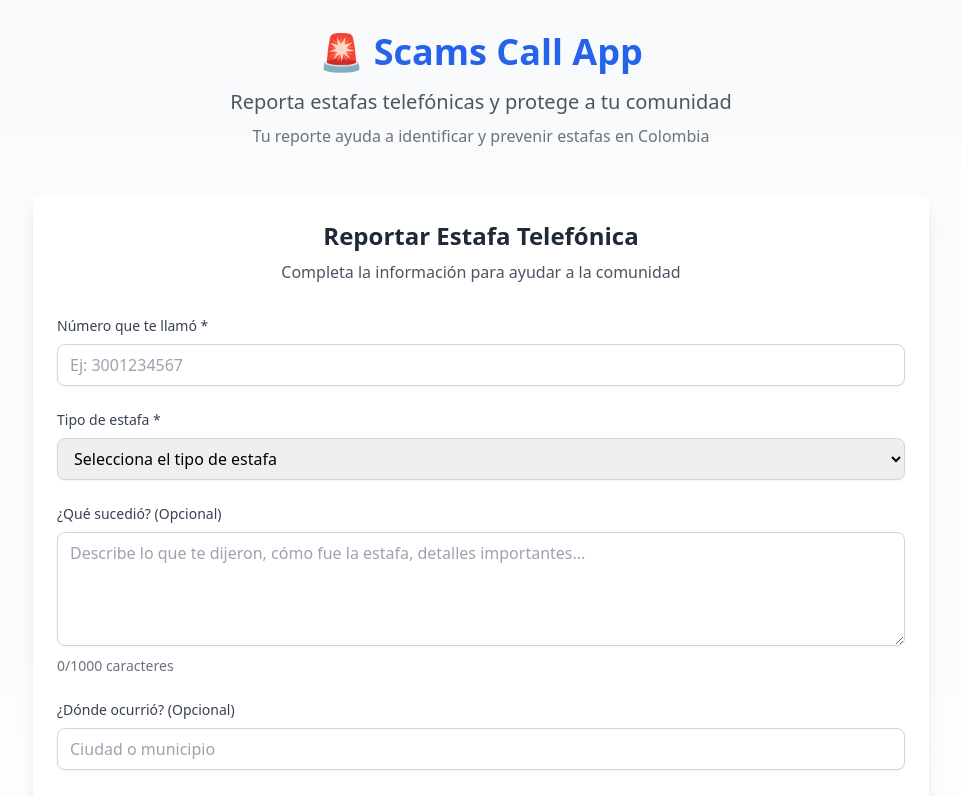
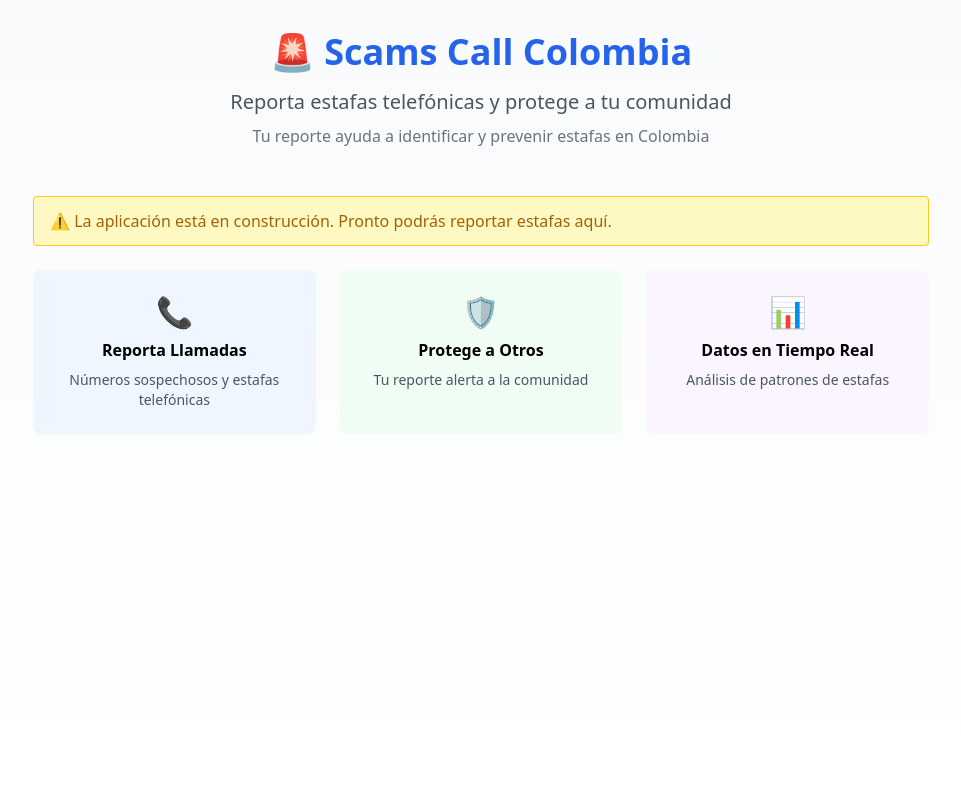
Before and after one commit to MarioAcostaDevSATI/ScamsCallApp, a Next.js app: page / in a window 1280 px wide. Shown: the top 796 px of the page, without its empty margins (159-1120 px from the left). Built offline with nearby package versions, Linux system fonts and the light colour scheme.

Commit message:
Update page.tsx

```diff
--- a/app/page.tsx
+++ b/app/page.tsx
@@ -1,24 +1,11 @@
-'use client'
-
-import { useState } from 'react'
-import ReportForm from '../src/components/forms/ReportForm'
-
 export default function Home() {
-  const [isSubmitted, setIsSubmitted] = useState(false)
-
-  const handleSubmit = async (formData: any) => {
-    console.log('Datos del formulario:', formData)
-    // Aquí iría la lógica para enviar a tu API
-    setIsSubmitted(true)
-  }
-
   return (
     <main className="container mx-auto px-4 py-8">
       <div className="max-w-4xl mx-auto">
         {/* Header */}
         <header className="text-center mb-12">
           <h1 className="text-4xl font-bold text-blue-600 mb-4">
-            🚨 Scams Call App
+            🚨 Scams Call Colombia
           </h1>
           <p className="text-xl text-gray-600 mb-2">
             Reporta estafas telefónicas y protege a tu comunidad
@@ -28,16 +15,9 @@ export default function Home() {
           </p>
         </header>
 
-        {/* Alertas */}
-        {isSubmitted && (
-          <div className="bg-green-100 border border-green-400 text-green-700 px-4 py-3 rounded mb-6">
-            ✅ Reporte enviado exitosamente. ¡Gracias por contribuir a la seguridad colectiva!
-          </div>
-        )}
-
-        {/* Componente de Reporte */}
-        <div className="bg-white rounded-lg shadow-lg p-6 mb-8">
-          <ReportForm onSubmit={handleSubmit} />
+        {/* Mensaje temporal */}
+        <div className="bg-yellow-100 border border-yellow-400 text-yellow-700 px-4 py-3 rounded mb-6">
+          ⚠️ La aplicación está en construcción. Pronto podrás reportar estafas aquí.
         </div>
 
         {/* Información adicional */}
```
